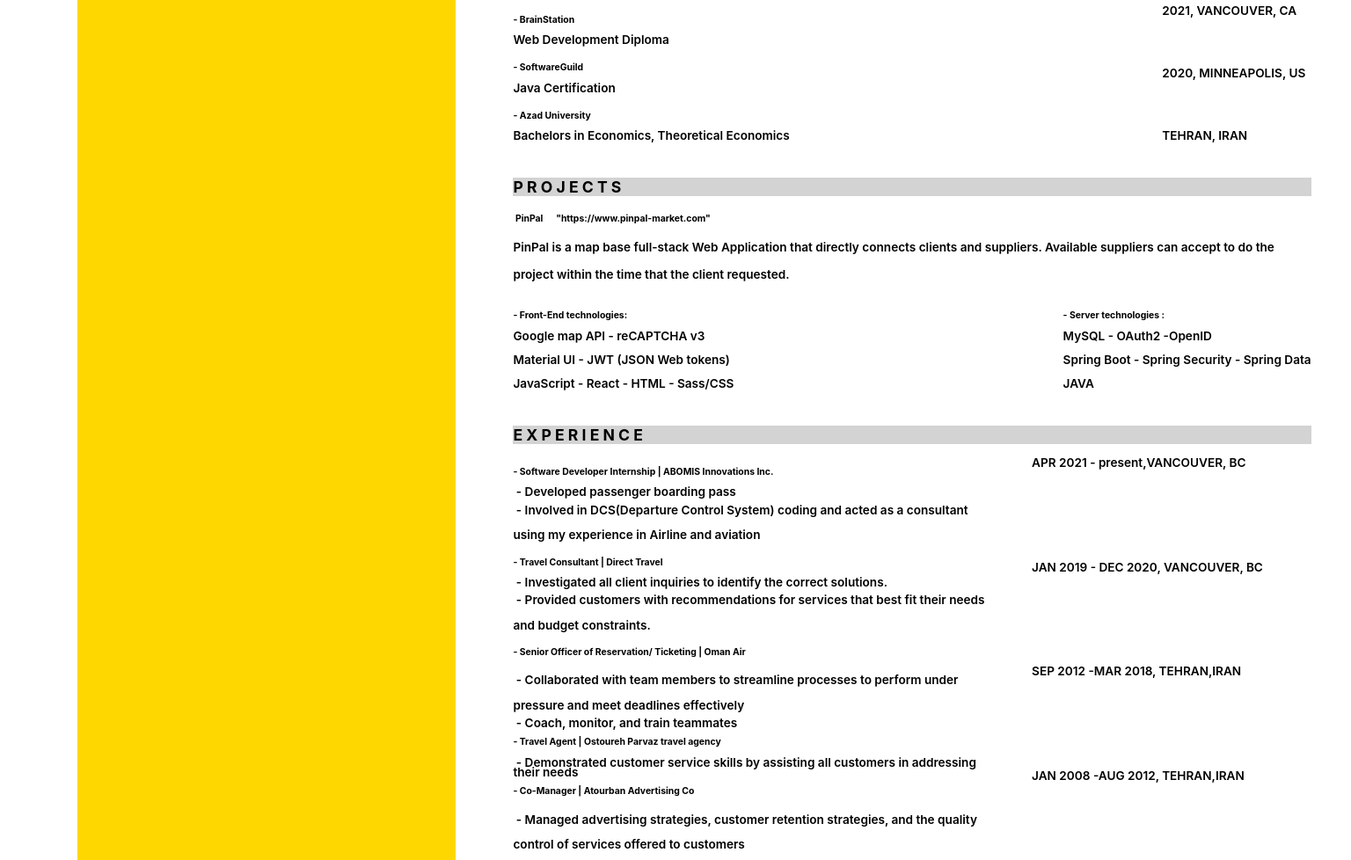
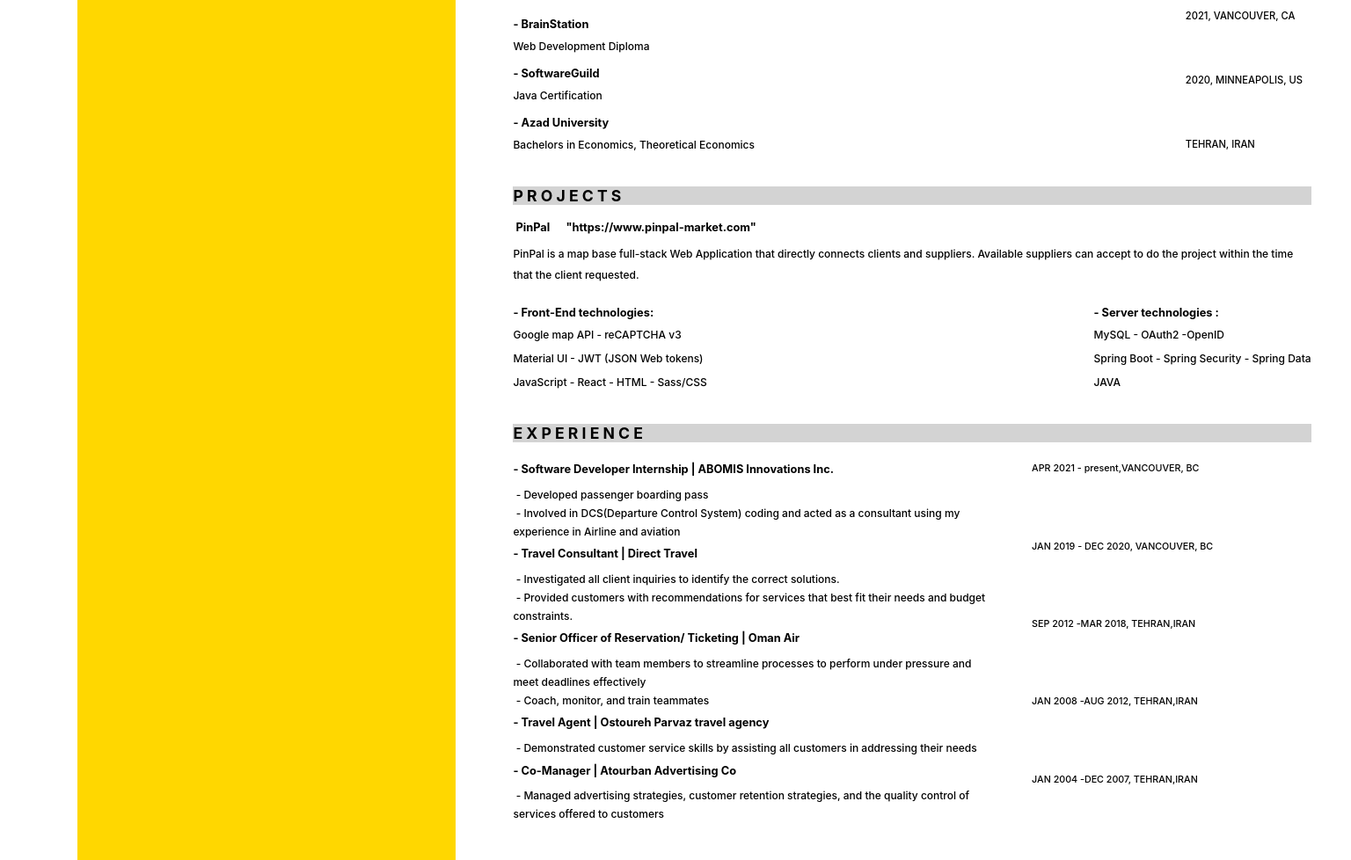
Before and after one commit to SamiraSobhani/Portfolio, a React app: page /about in a window 1536 px wide. Shown: the part 911-1889 px from the top of the page at 88% size. Built offline with nearby package versions, Linux system fonts and the light colour scheme; some packages are replaced by stand-ins of ours; a web font is replaced by a local one.

Commit message:
responsive design for resume page desktop screen done

```diff
--- a/src/pages/about/style.css
+++ b/src/pages/about/style.css
@@ -182,7 +182,7 @@
     text-align: center;
   }
   .resume-right {
-   line-height: 0.9rem;
+    line-height: 0.9rem;
     margin-left: 32%;
     width: 68%;
     color: black;
@@ -209,7 +209,7 @@
     display: flex;
     flex-direction: column;
     justify-content: space-between;
-   text-align: left;
+    text-align: left;
   }
   .projects {
     display: flex;
@@ -224,19 +224,19 @@
     display: flex;
     flex-direction: column;
     width: 35%;
-    justify-content:baseline;
+    justify-content: baseline;
     margin-bottom: -3rem;
   }
-  .experience-left{
+  .experience-left {
     width: 60%;
     margin-bottom: 0;
   }
-.experience-left p{
-  margin-bottom: 0;
-}
+  .experience-left p {
+    margin-bottom: 0;
+  }
   .resume-header {
     color: black;
-    font-size: 0.95rem;
+    font-size: 0.8rem;
     font-weight: 700;
     margin-top: 1.4rem;
     margin-bottom: 1rem;
@@ -272,7 +272,7 @@
     width: 28%;
     background-color: gold;
     text-align: center;
-    height: 130rem;
+    height: 120rem;
     margin-left: 4rem;
     position: absolute;
     top: 4rem;
@@ -288,6 +288,13 @@
   .resume-name {
     margin-top: 5rem;
     font-size: 2rem;
+  }
+  .resume-leftTitle {
+    font-size: 1rem;
+  }
+  .resume-leftContact {
+    font-size: 0.9rem;
+    text-align: center;
   }
   .resume-right {
     margin-left: 37%;
@@ -310,10 +317,12 @@
     justify-content: space-between;
   }
   .education-right {
-    font-size: 0.85rem;
+    margin-right: 0.6rem;
+    font-size: 0.7rem;
     display: flex;
     flex-direction: column;
     justify-content: space-between;
+    text-align: left;
   }
   .projects {
     display: flex;
@@ -324,10 +333,20 @@
     justify-content: space-between;
   }
   .experience-right {
-    font-size: 0.85rem;
+    font-size: 0.67rem;
     display: flex;
     flex-direction: column;
     justify-content: space-between;
+    margin-bottom: 1.8rem;
+    margin-top: 0.5rem;
+  }
+  .experience-left {
+    width: 60%;
+    margin-bottom: 0;
+  }
+  .experience-left p {
+    margin-bottom: 0;
+    line-height: 1.3rem;
   }
   .resume-header {
     color: black;
@@ -338,16 +357,20 @@
     background-color: lightgray;
   }
   .resume-content {
-    font-size: 0.85rem;
-    font-weight: 600;
+    font-size: 0.75rem;
+    font-weight: 500;
     line-height: 0.7rem;
   }
   h6 {
-    line-height: 1.3rem;
+    line-height: 1.2rem;
     font-weight: 700;
+
+    font-size: 0.8rem;
+    margin-bottom: 0.6rem;
+    margin-top: 0.3rem;
   }
   .pinpal-content {
-    line-height: 1.9rem;
+    line-height: 1.5rem;
   }
   .job-description {
     line-height: 1.8rem;
```
